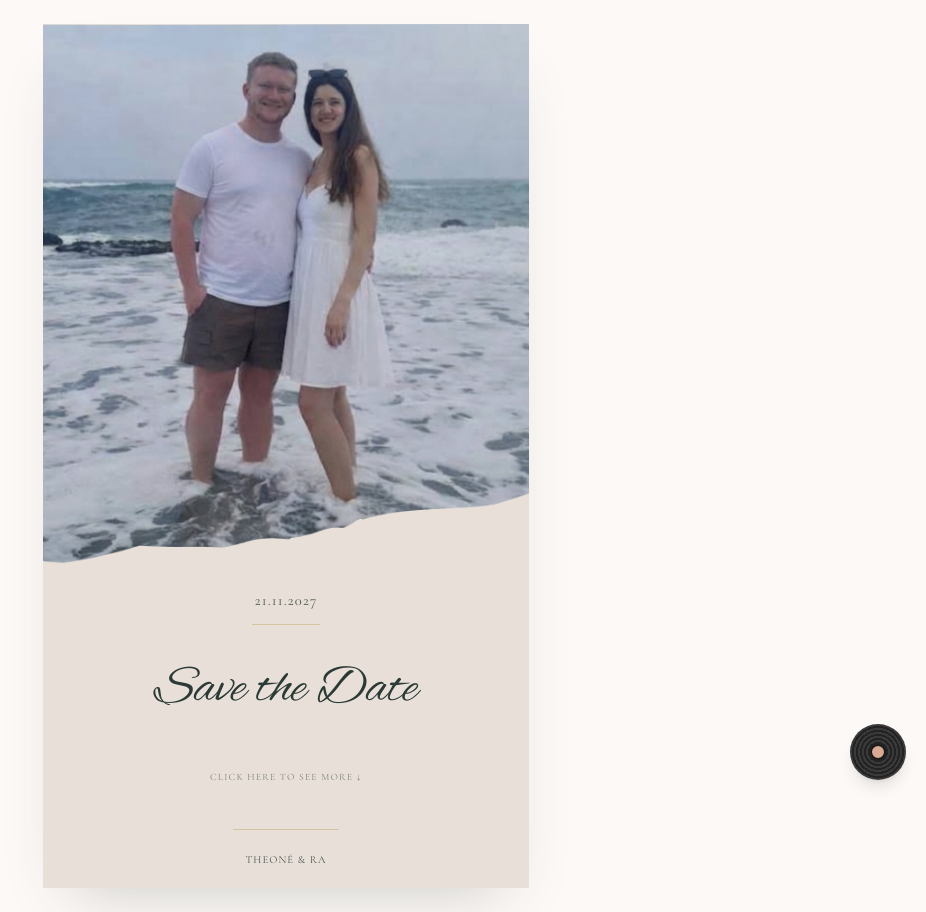
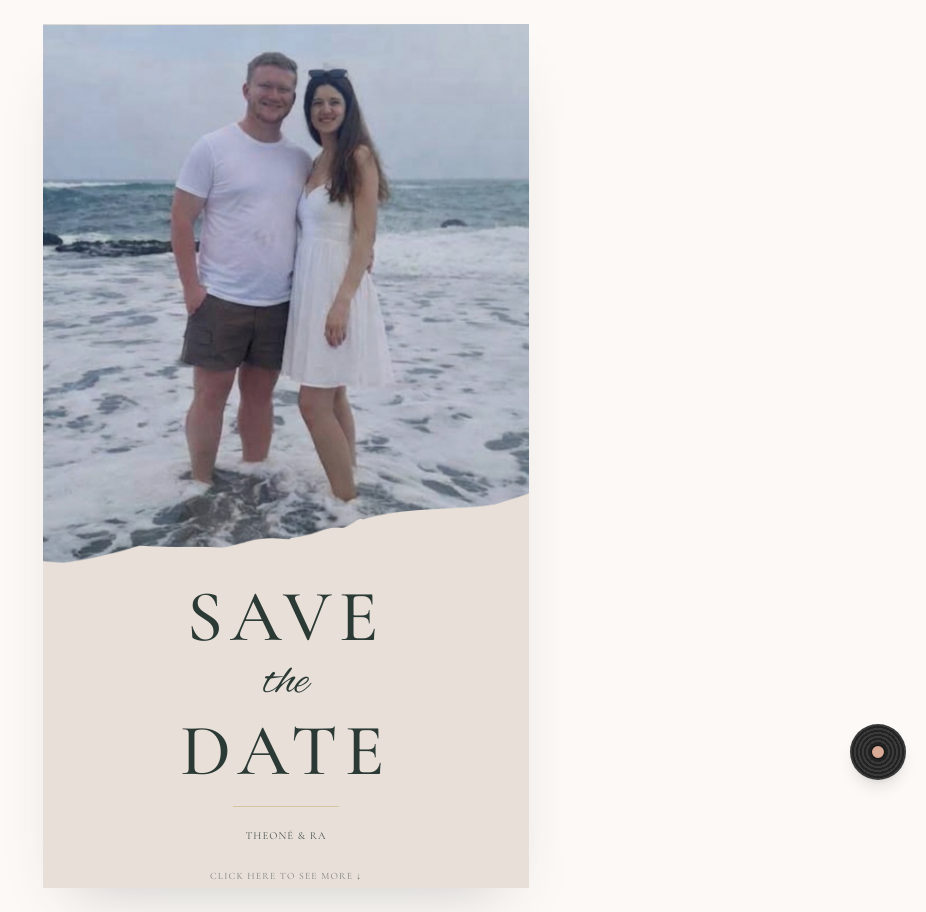
Before and after one commit to DandelionSeedlings/dandelion-va-website, a Next.js app: page /wishes/theone-and-ra/save-the-date in a window 1280 px wide. Shown: the whole page, without its empty margins (354-1280 px from the left). Built offline with nearby package versions, Linux system fonts and the light colour scheme.

Commit message:
font changes

```diff
--- a/src/app/wishes/theone-and-ra/save-the-date/page.jsx
+++ b/src/app/wishes/theone-and-ra/save-the-date/page.jsx
@@ -95,22 +95,40 @@ function Names({ top = 95.8 }) {
   )
 }
 
-// Screen 1 — the title card guests see first: a single cursive "Save
-// the Date" wordmark, sitting in the cream panel below the photo, with
-// a prompt that moves on to the detail screen.
+// Screen 1 — the title card guests see first: just the big "SAVE the
+// DATE" wordmark, the couple's names, and a prompt that moves on to
+// the detail screen. No date here — that's saved for screen 2.
 function TitleScreen({ onSeeMore, fadingOut }) {
   return (
     <>
-      <DateLabel />
-      <GoldLine top={69.5} width={14} />
-
-      <Pos top={74}>
-        <p style={{ fontFamily: scriptFont, fontSize: '11cqw', color: ink, margin: 0, lineHeight: 1 }}>
-          Save the Date
+      <Pos top={64.5}>
+        <p
+          className="uppercase"
+          style={{ fontFamily: serifFont, fontWeight: 500, fontSize: '15cqw', letterSpacing: '0.1em', color: ink, margin: 0, lineHeight: 1 }}
+        >
+          Save
         </p>
       </Pos>
 
-      <Pos top={85.5}>
+      <Pos top={73.5}>
+        <p style={{ fontFamily: scriptFont, fontSize: '10cqw', color: ink, margin: 0, lineHeight: 1 }}>
+          the
+        </p>
+      </Pos>
+
+      <Pos top={80}>
+        <p
+          className="uppercase"
+          style={{ fontFamily: serifFont, fontWeight: 500, fontSize: '15cqw', letterSpacing: '0.1em', color: ink, margin: 0, lineHeight: 1 }}
+        >
+          Date
+        </p>
+      </Pos>
+
+      <GoldLine top={90.5} width={22} />
+      <Names top={93} />
+
+      <Pos top={97}>
         <button
           onClick={onSeeMore}
           disabled={fadingOut}
@@ -129,9 +147,6 @@ function TitleScreen({ onSeeMore, fadingOut }) {
           Click here to see more ↓
         </button>
       </Pos>
-
-      <GoldLine top={93.2} width={22} />
-      <Names />
     </>
   )
 }
```
